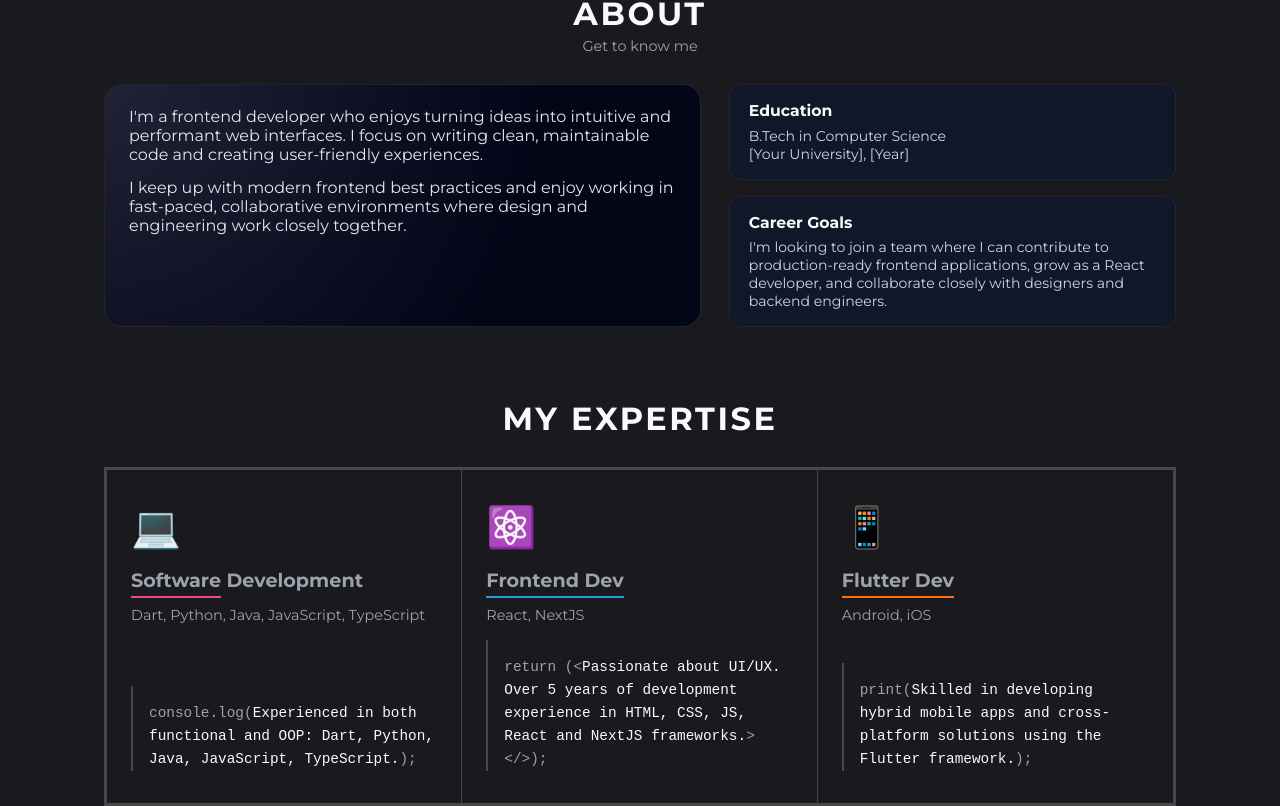
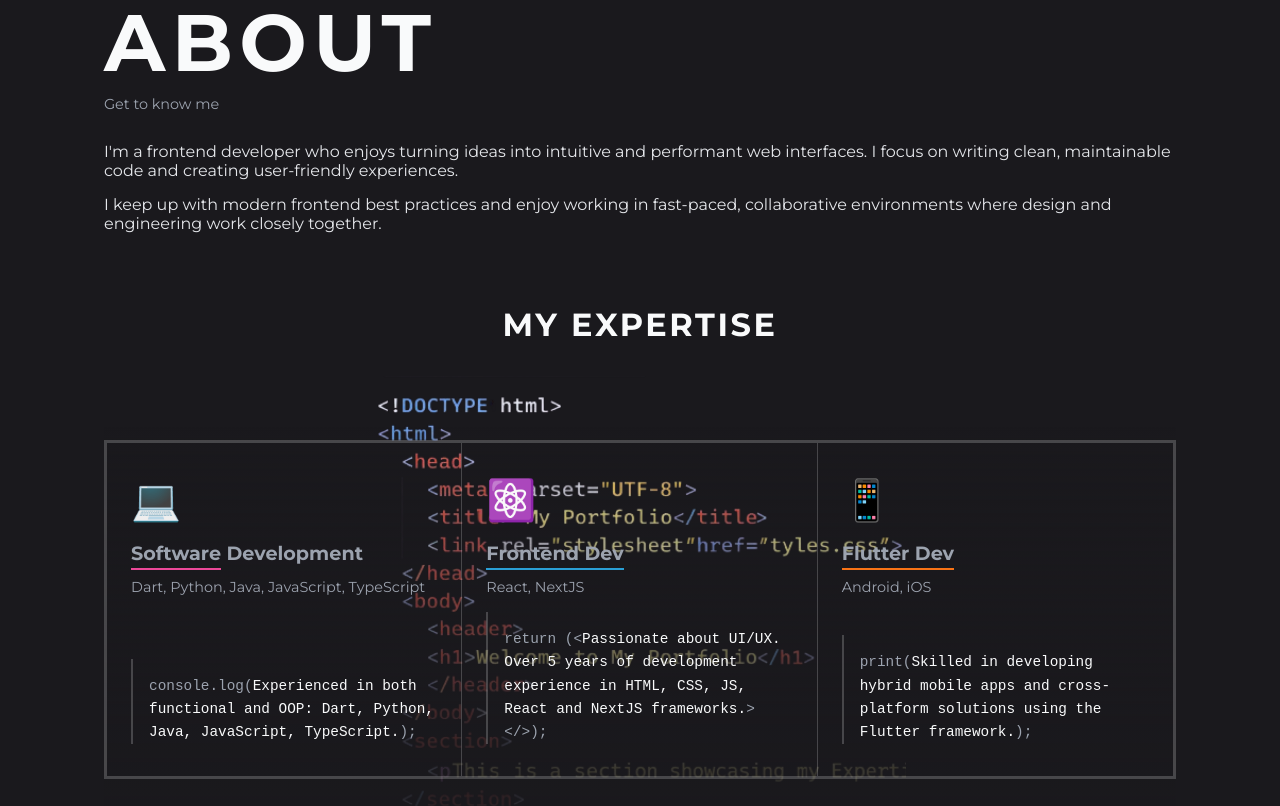
Before and after one commit to anuradha6125/My-Portfolio-Website, a React (Vite) app: page / in a window 1280 px wide. Shown: the part 958-1764 px from the top of the page. Built offline with nearby package versions, Linux system fonts and the light colour scheme; a web font is replaced by a local one.

Commit message:
Update About section styling and add Expertise background image with gradient overlay

```diff
--- a/src/components/About.jsx
+++ b/src/components/About.jsx
@@ -1,12 +1,11 @@
 function About() {
   return (
     <div className="section-container">
-      <div className="section-header">
+      <div className="section-header about-section-header">
         <h2>About</h2>
         <p>Get to know me</p>
       </div>
 
-      <div className="about-grid">
       <div className="about-text">
         <p>
           I&apos;m a frontend developer who enjoys turning ideas into
@@ -19,27 +18,6 @@ function About() {
           work closely together.
         </p>
       </div>
-
-        <div className="about-meta">
-          <div className="about-card">
-            <h3>Education</h3>
-            <p>
-              B.Tech in Computer Science
-              <br />
-              [Your University], [Year]
-            </p>
-          </div>
-
-          <div className="about-card">
-            <h3>Career Goals</h3>
-            <p>
-              I&apos;m looking to join a team where I can contribute to
-              production-ready frontend applications, grow as a React developer,
-              and collaborate closely with designers and backend engineers.
-            </p>
-          </div>
-        </div>
-      </div>
     </div>
   );
 }
--- a/src/components/Skills.jsx
+++ b/src/components/Skills.jsx
@@ -44,6 +44,7 @@ function Skills() {
         <h2>My Expertise</h2>
       </div>
 
+      <div className="expertise-wrapper">
         <div className="expertise-container">
           {expertiseCategories.map((category, index) => (
             <div key={category.title} className="expertise-card-wrapper">
@@ -71,6 +72,7 @@ function Skills() {
           ))}
         </div>
       </div>
+    </div>
   );
 }
 
--- a/src/index.css
+++ b/src/index.css
@@ -247,6 +247,14 @@ section {
 
 /* About */
 
+.about-section-header {
+  text-align: left;
+}
+
+.about-section-header h2 {
+  font-size: 5rem;
+}
+
 .about-grid {
   display: grid;
   grid-template-columns: 1.6fr 1.2fr;
@@ -254,10 +262,7 @@ section {
 }
 
 .about-text {
-  padding: 1.35rem 1.5rem;
-  border-radius: var(--radius-lg);
-  background: radial-gradient(circle at 0 0, var(--accent-soft), #020617 68%);
-  border: 1px solid rgba(31, 41, 55, 0.9);
+  padding: 0;
 }
 
 .about-text p {
@@ -295,7 +300,32 @@ section {
 
 /* Expertise */
 
+.expertise-wrapper {
+  position: relative;
+  background-image: url('/Expertise.png');
+  background-position: center bottom;
+  background-repeat: no-repeat;
+  background-size: contain;
+  padding: 4rem 0;
+  margin-top: 2rem;
+  padding-bottom: 8rem;
+}
+
+.expertise-wrapper::before {
+  content: '';
+  position: absolute;
+  bottom: 0;
+  left: 0;
+  right: 0;
+  top: 50px;
+  background: linear-gradient(to top, #1A191D 0%, rgba(26, 25, 29, 0.8) 40%, transparent 100%);
+  pointer-events: none;
+  z-index: 1;
+}
+
 .expertise-container {
+  position: relative;
+  z-index: 2;
   display: flex;
   border: 3px solid rgba(255, 255, 255, 0.2);
   /* border-radius: var(--radius-md); */
```
Also changed, not shown: public/Expertise.png (added). Lines whose indentation alone changed are shown as unchanged.
